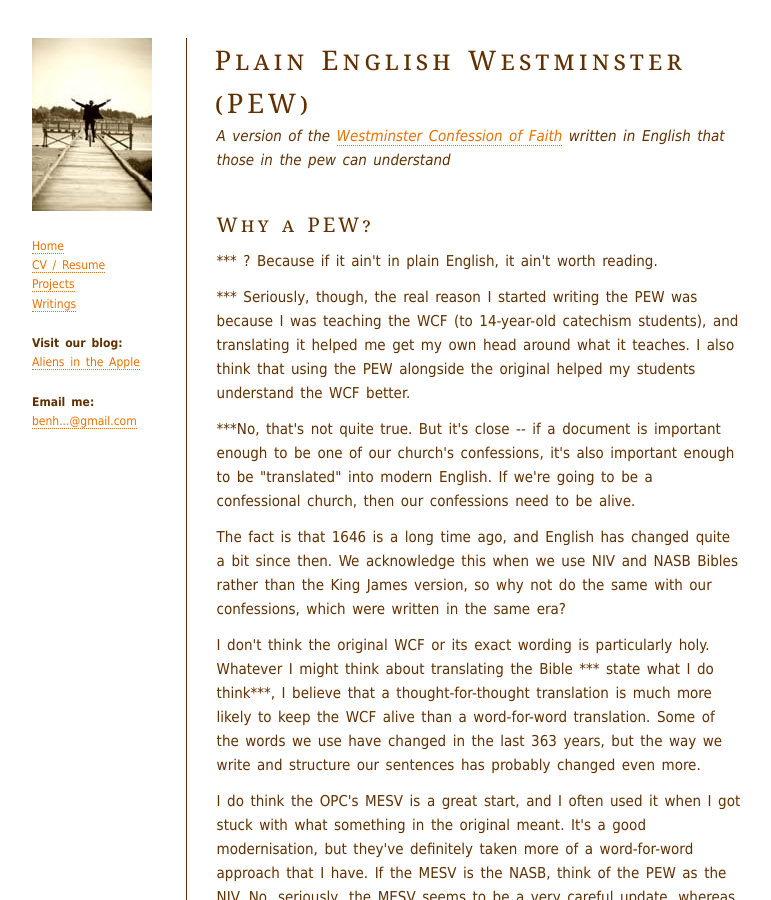
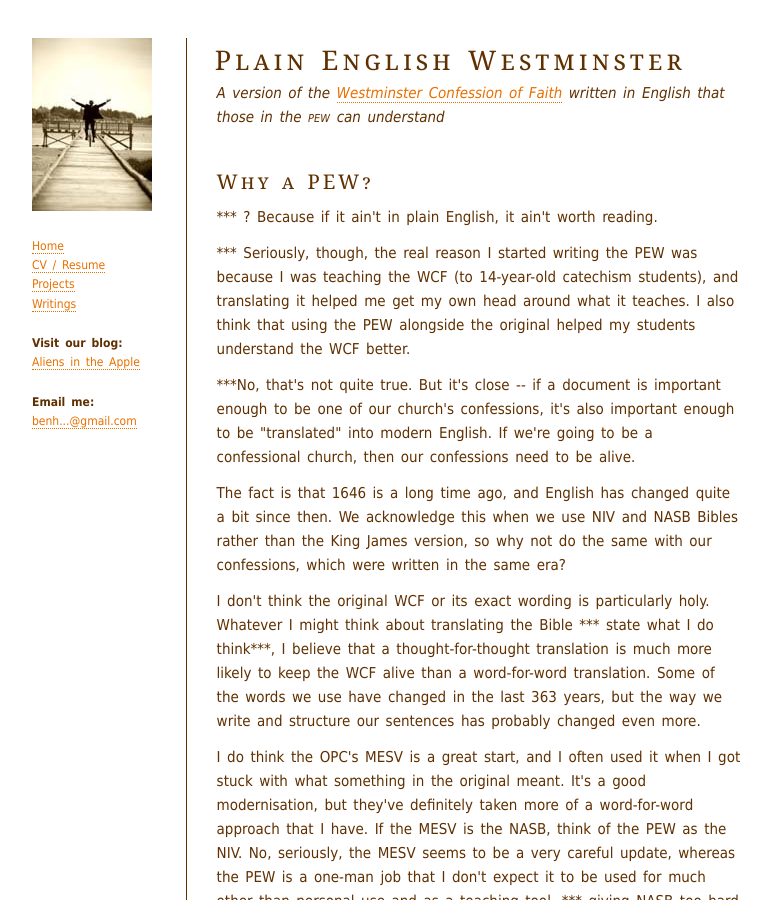
Before and after one commit to benhoyt/benhoyt.github.com, a Jekyll site: the page built from writings-plain-english-westminster.html, in a window 1280 px wide and 900 px high. Shown: the whole window, without its empty margins (248-1019 px from the left). Built offline with Jekyll 4.4.1, drawn with Linux system fonts in a browser that asks for light colours.

Commit message:
Tweak PEW

```diff
--- a/writings-plain-english-westminster.html
+++ b/writings-plain-english-westminster.html
@@ -1,10 +1,10 @@
 ---
 layout: default
-title: Plain English Westminster (PEW)
+title: Plain English Westminster
 permalink: /writings/plain-english-westminster/index.html
 ---
 <h1><a href="/writings/plain-english-westminster/">{{ page.title }}</a></h1>
-<p class="subtitle">A version of the <a href="http://en.wikipedia.org/wiki/Westminster_Confession_of_Faith">Westminster Confession of Faith</a> written in English that those in the pew can understand</p>
+<p class="subtitle">A version of the <a href="http://en.wikipedia.org/wiki/Westminster_Confession_of_Faith">Westminster Confession of Faith</a> written in English that those in the <span class="sc">pew</span> can understand</p>
 
 <h2 id="why">Why a PEW?</h2>
 
```
